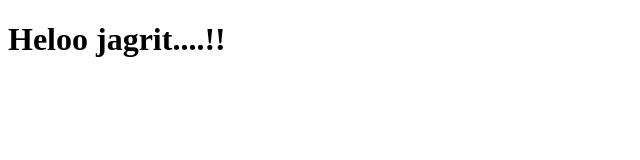
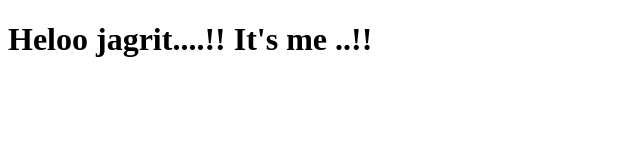
Before and after one commit to Jagritjoshi8/jag-first-repo, a plain HTML site: page site/index.html in a window 1280 px wide. Shown: the whole page, without its empty margins (0-640 px from the left). Drawn offline with Linux system fonts and the light colour scheme.

Commit message:
small change in web page

```diff
--- a/site/index.html
+++ b/site/index.html
@@ -4,6 +4,6 @@
 	<title>Hello world!!</title>
 </head>
 <body>
-<h1>Heloo jagrit....!!</h1>
+<h1>Heloo jagrit....!! It's me ..!!</h1>
 </body>
 </html>
```
